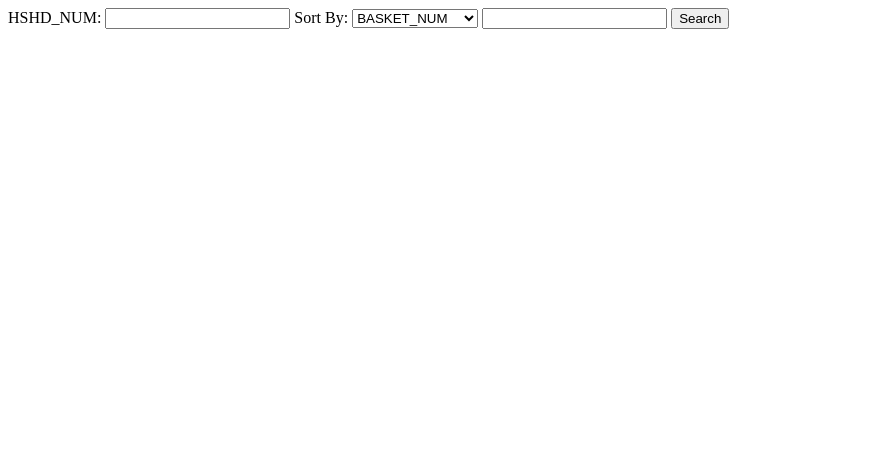
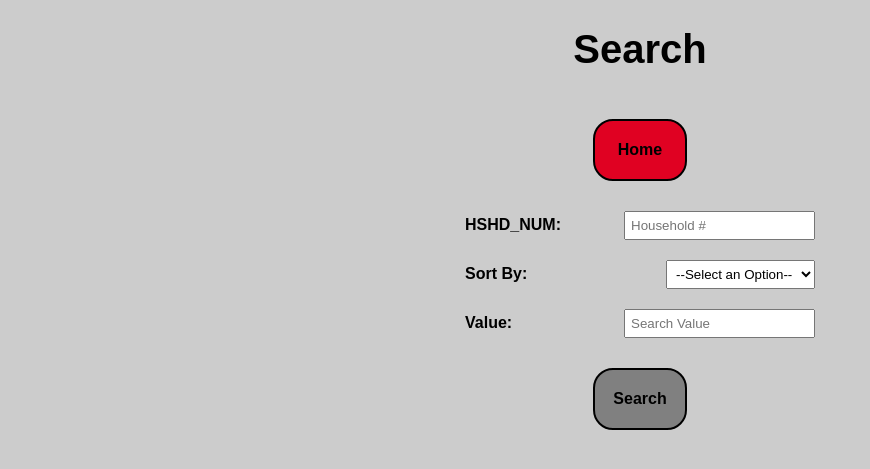
Before and after one commit to Kisunah/cloud-computing-final, a Flask app: page /search in a window 1280 px wide. Shown: the top 469 px of the page, without its empty margins (0-870 px from the left). Run offline with Flask 2, Linux system fonts and the light colour scheme.

Commit message:
Styling changes

```diff
--- a/app.py
+++ b/app.py
@@ -6,10 +6,13 @@ app = Flask(__name__)
 @app.route("/")
 def homepage():
     url_for('static', filename='index.js')
+    url_for('static', filename='index.css')
     return render_template('index.html')
 
 @app.route("/sample")
 def sample():
+    url_for('static', filename='sample.js')
+    url_for('static', filename='sample.css')
     householdData = SQL.query('SELECT * FROM households WHERE HSHD_NUM = 10')
     for i in range(len(householdData)):
         for j in range(len(householdData[i])):
@@ -57,14 +60,13 @@ def sample():
 @app.route("/search")
 def search():
     url_for('static', filename='search.js')
+    url_for('static', filename='search.css')
     return render_template('search.html')
 
 @app.route("/results/<int:HSHD_NUM>/<SORT>/<SORT_VALUE>")
 def searchResults(HSHD_NUM, SORT, SORT_VALUE):
     url_for('static', filename='results.js')
-    print(HSHD_NUM)
-    print(SORT)
-    print(SORT_VALUE)
+    url_for('static', filename='results.css')
     householdData = SQL.query('SELECT * FROM households WHERE HSHD_NUM = ' + str(HSHD_NUM))
     for i in range(len(householdData)):
         for j in range(len(householdData[i])):
--- a/static/results.js
+++ b/static/results.js
@@ -2,3 +2,8 @@
 newSearch.addEventListener('click', () => {
     window.location.href = '/search';
 });
+
+homeButton = document.getElementById('home');
+homeButton.addEventListener('click', () => {
+    window.location.href = '/';
+})
--- /dev/null
+++ b/static/sample.js
@@ -0,0 +1,4 @@
+homeButton = document.getElementById('home');
+homeButton.addEventListener('click', () => {
+    window.location.href = '/';
+});
--- /dev/null
+++ b/static/search.css
@@ -0,0 +1,63 @@
+body {
+    background-color: #CCCCCC;
+    font-family: Arial, Helvetica, sans-serif;
+}
+
+h1 {
+    text-align: center;
+    font-size: 250%;
+}
+
+.buttonContainer {
+    display: flex;
+    justify-content: center;
+}
+
+.button {
+    background-color: #E00122;
+    color: black;
+    cursor: pointer;
+    width: 50px;
+    padding: 20px;
+    margin: 20px;
+    border-radius: 20px;
+    border: 2px solid black;
+    font-weight: bold;
+    display: flex;
+    justify-content: center;
+}
+
+#searchButton {
+    background-color: grey;
+    pointer-events: none;
+}
+
+.button:hover {
+    background-color: black;
+    color: white;
+    border: 2px solid white;
+}
+
+.inputContainer {
+    display: flex;
+    flex-direction: column;
+    width: 350px;
+    margin: 0px auto;
+}
+
+.input {
+    display: flex;
+    width: 100%;
+    align-items: center;
+    justify-content: space-between;
+    margin: 10px 0px;
+}
+
+p {
+    margin: 0px;
+    font-weight: bold;
+}
+
+.inputValue {
+    padding: 5px;
+}
--- a/static/search.js
+++ b/static/search.js
@@ -1,7 +1,65 @@
-searchSql = document.getElementById('searchSql');
-searchSql.addEventListener('click', () => {
+searchButton = document.getElementById('searchButton');
+searchButton.addEventListener('click', () => {
     hshd = document.getElementById('HSHD_NUM').value;
     sort = document.getElementById('sort').value;
     sortValue = document.getElementById('sortValue').value;
-    window.location.href = `results/${hshd}/${sort}/${sortValue}`;
+    window.location.href = `/results/${hshd}/${sort}/${sortValue}`;
 });
+
+homeButton = document.getElementById('home');
+homeButton.addEventListener('click', () => {
+    window.location.href = '/';
+});
+
+hshdInput = document.getElementById('HSHD_NUM');
+selectBox = document.getElementById('sort');
+valueInput = document.getElementById('sortValue');
+
+hshdInput.addEventListener('input', (event) => {
+    console.log(event.target.value);
+    console.log(selectBox.value);
+    console.log(valueInput.value);
+
+    if (event.target.value == '' || selectBox.value == '' || valueInput.value == '') {
+        searchButton.style.pointerEvents = 'none';
+        searchButton.style.cursor = 'default';
+        searchButton.style.backgroundColor = 'grey';
+    } else {
+        searchButton.style.pointerEvents = 'all';
+        searchButton.style.cursor = 'pointer';
+        searchButton.style.backgroundColor = '#E00122';
+    }
+});
+
+selectBox.addEventListener('change', (event) => {
+    sortName = document.getElementById('sortName');
+
+    if (event.target.value == '') {
+        sortName.innerText = 'Value';
+    } else {
+        sortName.innerText = `${event.target.value}:`;
+    }
+
+
+    if (event.target.value == '' || hshdInput.value == '' || valueInput.value == '') {
+        searchButton.style.pointerEvents = 'none';
+        searchButton.style.cursor = 'default';
+        searchButton.style.backgroundColor = 'grey';
+    } else {
+        searchButton.style.pointerEvents = 'all';
+        searchButton.style.cursor = 'pointer';
+        searchButton.style.backgroundColor = '#E00122';
+    }
+});
+
+valueInput.addEventListener('input', (event) => {
+    if (event.target.value == '' || hshdInput.value == '' || selectBox.value == '') {
+        searchButton.style.pointerEvents = 'none';
+        searchButton.style.cursor = 'default';
+        searchButton.style.backgroundColor = 'grey';
+    } else {
+        searchButton.style.pointerEvents = 'all';
+        searchButton.style.cursor = 'pointer';
+        searchButton.style.backgroundColor = '#E00122';
+    }
+});
--- a/templates/search.html
+++ b/templates/search.html
@@ -4,23 +4,40 @@
     <meta charset="UTF-8">
     <meta http-equiv="X-UA-Compatible" content="IE=edge">
     <meta name="viewport" content="width=device-width, initial-scale=1.0">
+    <link rel="stylesheet" href="../static/search.css">
     <title>Search</title>
 </head>
 <body>
-    <label for="HSHD_NUM">HSHD_NUM: </label>
-    <input type="text" id="HSHD_NUM" name="HSHD_NUM">
+    <h1>Search</h1>
+    <div class="buttonContainer">
+        <div id="home" class="button">Home</div>
+    </div>
 
-    <label for="sort">Sort By:</label>
-    <select name="sort" id="sort">
+    <div class="inputContainer">
+        <div class="input">
+            <p>HSHD_NUM: </p>
+            <input type="text" id="HSHD_NUM" name="HSHD_NUM" placeholder="Household #" class="inputValue">
+        </div>
+        <div class="input">
+            <p>Sort By:</p>
+            <select name="sort" id="sort" style="padding: 5px;">
+                <option selected value="">--Select an Option--</option>
                 <option value="BASKET_NUM">BASKET_NUM</option>
                 <option value="DATE">DATE</option>
                 <option value="PRODUCT_NUM">PRODUCT_NUM</option>
                 <option value="DEPARTMENT">DEPARTMENT</option>
                 <option value="COMMODITY">COMMODITY</option>
             </select>
+        </div>
+        <div class="input">
+            <p id="sortName">Value:</p>
+            <input type="text" id="sortValue" name="sortValue" placeholder="Search Value" class="inputValue">
+        </div>
+    </div>
 
-    <input type="text" id="sortValue" name="sortValue">
-    <button id="searchSql">Search</button>
+    <div class="buttonContainer">
+        <div id="searchButton" class="button">Search</div>
+    </div>
 </body>
 </html>
 
```
Also changed, not shown: static/index.css (added, +34 -0 lines), static/results.css (added, +59 -0 lines), static/sample.css (added, +59 -0 lines), templates/index.html (+5 -2 lines), templates/results.html (+9 -3 lines), templates/sample.html (+9 -0 lines), 1 other file. Lines whose indentation alone changed are shown as unchanged.
